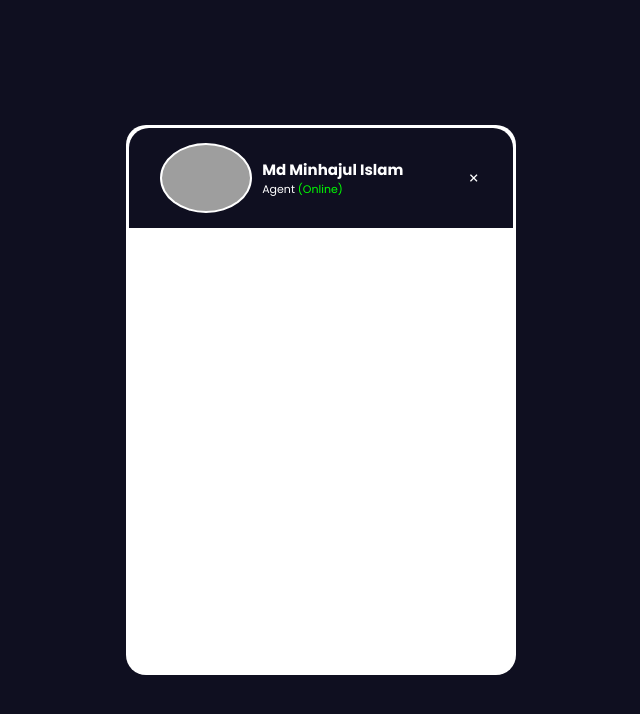
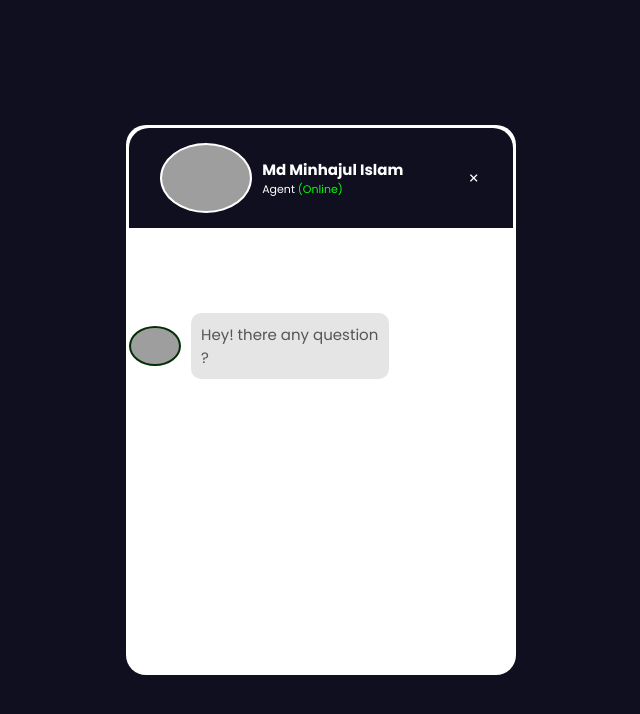
Before and after one commit to differentcoder/Minhaj-Chatbot-UI-, a plain HTML site: page index.html in a window 1280 px wide. Shown: the whole page, without its empty margins (319-959 px from the left). Drawn offline with nearby package versions, Linux system fonts and the light colour scheme; grey boxes are pictures that could not be loaded.

Commit message:
agent chart box

```diff
--- a/index.html
+++ b/index.html
@@ -20,6 +20,14 @@
                 </div>
                 <i class='bx bx-x'></i>
             </div>
+            <div class="chart-section">
+                <div class="left-part">\]1
+                   <div class="agent-chart">
+                        <img src="https://images.unsplash.com/photo-1570295999919-56ceb5ecca61?ixlib=rb-1.2.1&ixid=MnwxMjA3fDB8MHxzZWFyY2h8Nnx8bWFufGVufDB8fDB8fA%3D%3D&auto=format&fit=crop&w=500&q=60" alt="">
+                        <p>Hey! there any question ?</p>
+                   </div>
+                </div>
+            </div>
         </div>
     </div>
 </body>
--- a/style.css
+++ b/style.css
@@ -55,3 +55,29 @@ body{
 .agent-text span {
     color: #0f0;
 }
+.chart-section{
+    position: relative;
+}
+.left-part{
+    margin: 60px 0;
+    max-width: 260px;
+}
+.agent-chart{
+    display: flex;
+    align-items: center;
+}
+.left-part img{
+    height: 40px;
+    background:#0f0f20;
+    border-radius: 50%;
+    border: 2px solid #023000;
+}
+.left-part p{
+    color: #555;
+    font-weight: 400;
+    font-size: 15px;
+    background: rgba(0,0,0,.1);
+    border-radius: 10px;
+    padding: 10px;
+    margin-left: 10px;
+}
```
